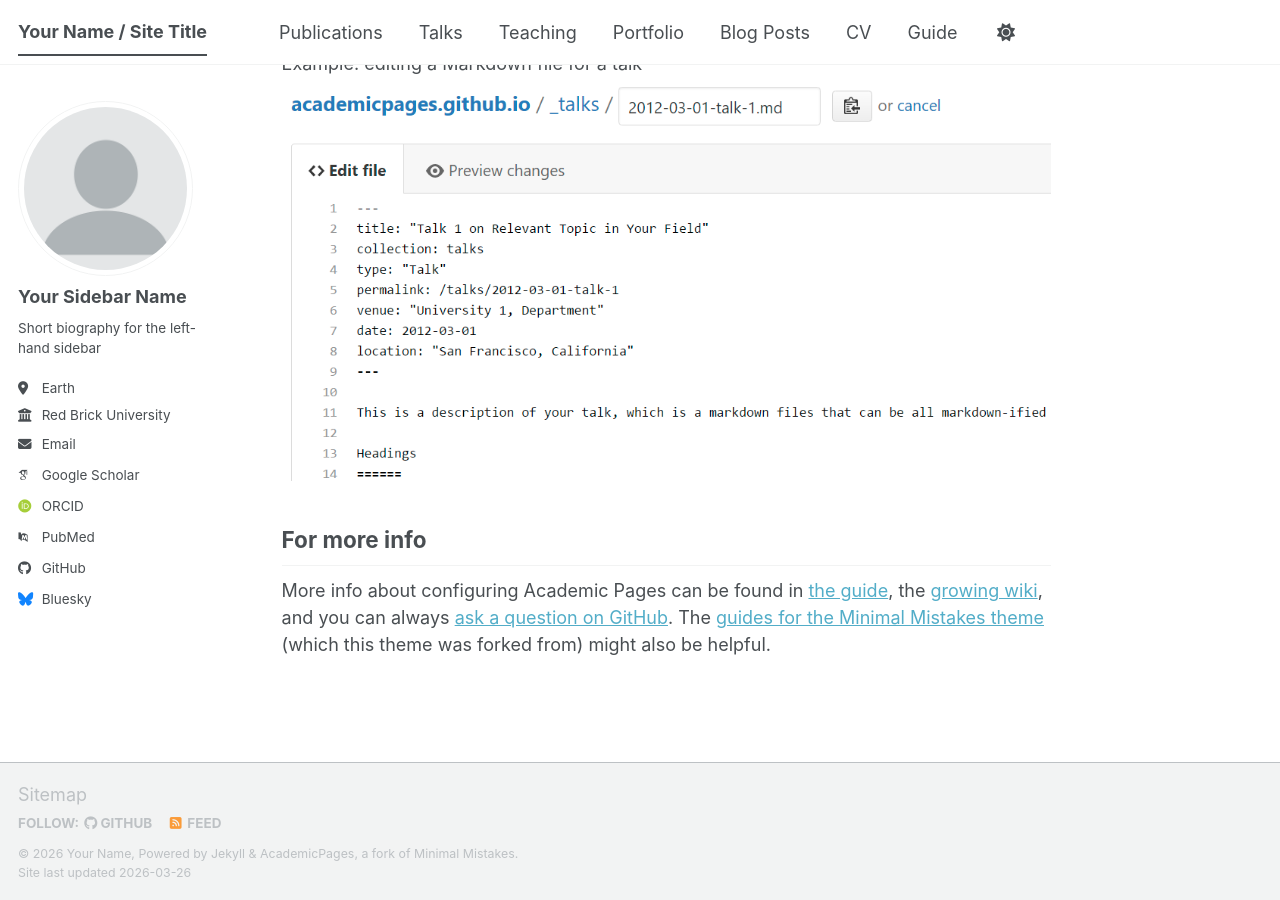
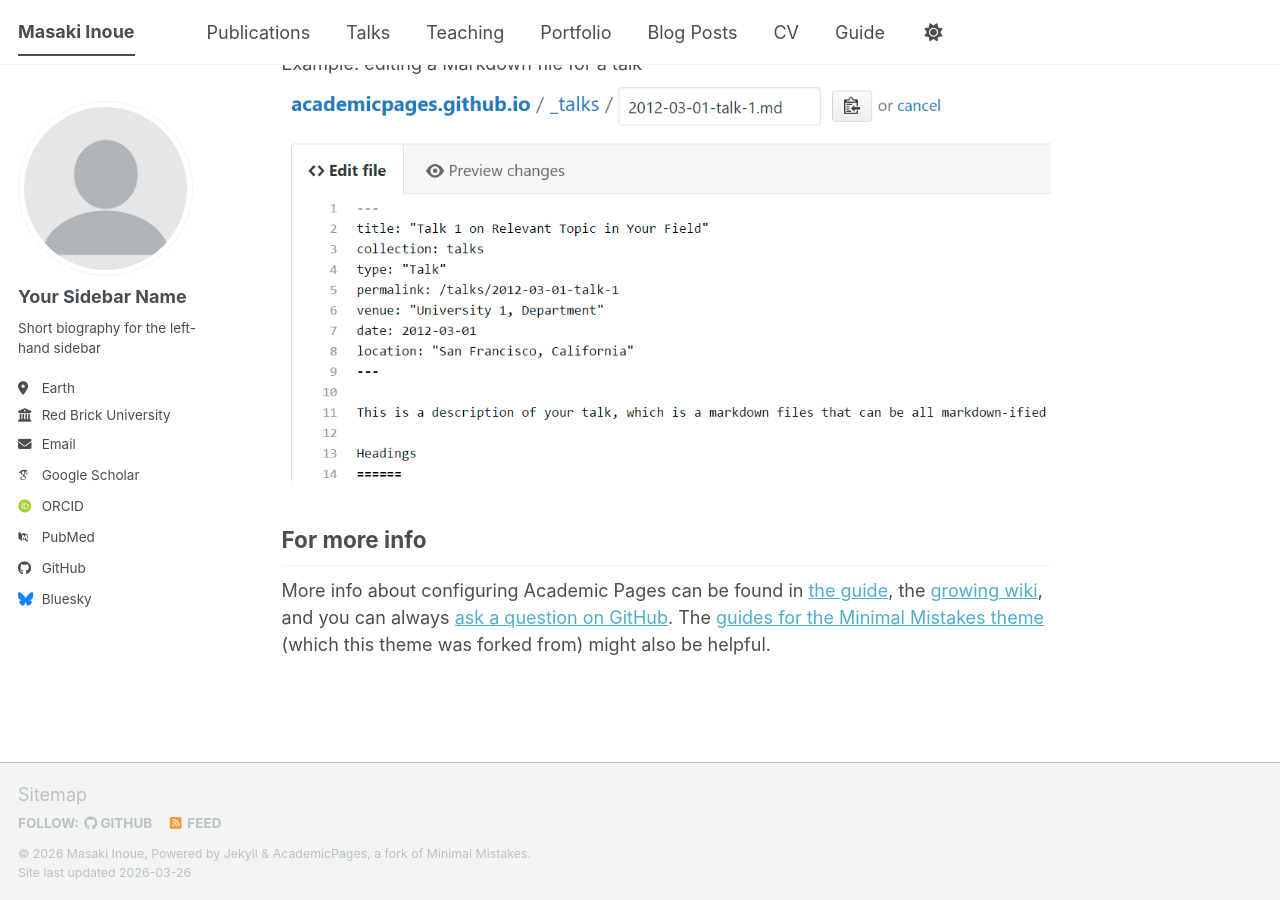
Before and after one commit to Masaki206/Masaki206.github.io, a Jekyll site: the page built from _pages/about.md, in a window 1280 px wide and 900 px high, scrolled down 2720 px. Built offline with Jekyll 4.4.1, drawn with Linux system fonts in a browser that asks for light colours; some web fonts are replaced; a script bundle is joined from its source files by our own code; library files that are not in the unit come from our copies.

Commit message:
Update _config.yml

```diff
--- a/_config.yml
+++ b/_config.yml
@@ -9,9 +9,11 @@
 # Basic Site Settings
 locale                   : "en-US"
 site_theme               : "default" # The available themes options are "default", "air", "sunrise", "mint", "dirt" and "contrast"
-title                    : "Your Name / Site Title"
+title                    : "Masaki Inoue"
 title_separator          : "-"
-name                     : &name "Your Name"
+name                     : "Masaki Inoue"
+email                    : "masaki@ccs.tsukuba.ac.jp"
+affiliation              : "University of Tsukuba"
 description              : &description "Your Name's academic portfolio"   # Update this with a general description of your site, this is the default if not overridden by a page
 url                      : https://academicpages.github.io # The base hostname & protocol for your site e.g. "https://[your GitHub username].github.io",
                                                            # or if you already have some other page hosted on Github then use "https://[your GitHub username].github.io/[Your Repo Name]"
```
